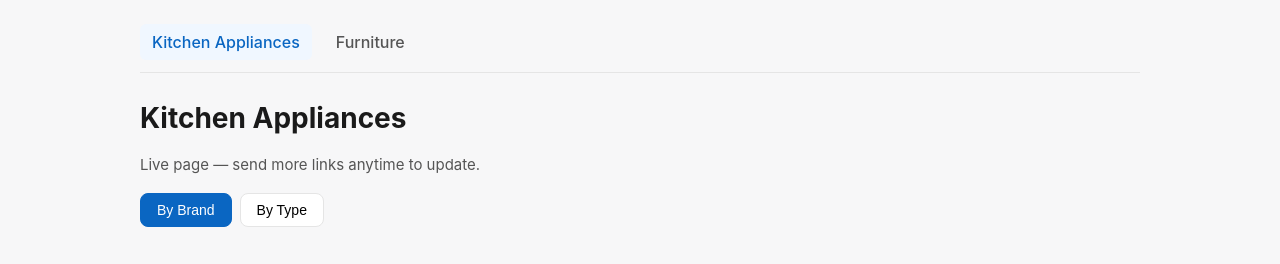
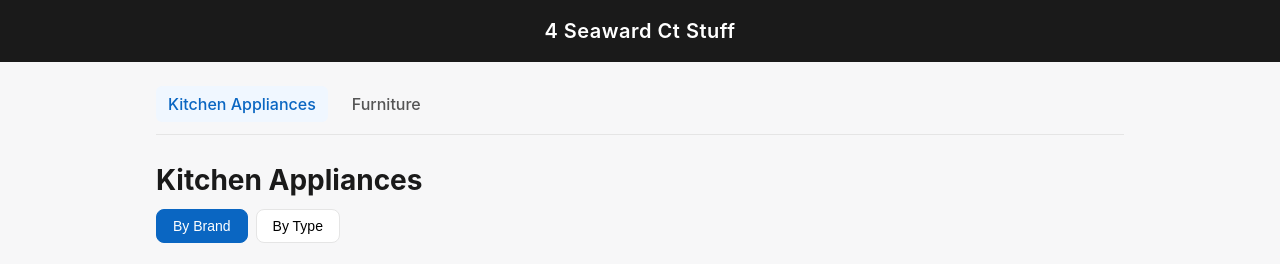
Before and after one commit to seejayseabird/kitchen-appliances, a plain HTML site: page index.html in a window 1280 px wide. Shown: the top 264 px of the page. Drawn offline with Linux system fonts and the light colour scheme.

Commit message:
Add header banner and remove live page text

```diff
--- a/index.html
+++ b/index.html
@@ -19,10 +19,20 @@
     background: var(--bg);
     color: var(--text);
     margin: 0;
-    padding: 24px 16px 48px;
+    padding: 0 0 48px;
     line-height: 1.5;
   }
-  .container { max-width: 1000px; margin: 0 auto; }
+  .banner {
+    background: #1a1a1a;
+    color: white;
+    text-align: center;
+    padding: 16px 16px;
+    font-size: 20px;
+    font-weight: 600;
+    letter-spacing: 0.5px;
+    margin-bottom: 24px;
+  }
+  .container { max-width: 1000px; margin: 0 auto; padding: 0 16px; }
   .nav {
     display: flex;
     gap: 12px;
@@ -106,6 +116,7 @@
 </style>
 </head>
 <body>
+<div class="banner">4 Seaward Ct Stuff</div>
 <div class="container">
   <div class="nav">
     <a href="index.html" class="active">Kitchen Appliances</a>
@@ -113,7 +124,6 @@
   </div>
 
   <h1>Kitchen Appliances</h1>
-  <p class="subtitle">Live page — send more links anytime to update.</p>
 
   <div class="controls">
     <button id="btn-brand" class="active" onclick="setGroup('brand')">By Brand</button>
@@ -123,7 +133,7 @@
   <div id="content"></div>
 
   <footer>
-    Compiled kitchen appliance shortlist. Live and updatable.
+    Compiled kitchen appliance shortlist.
   </footer>
 </div>
 
```
